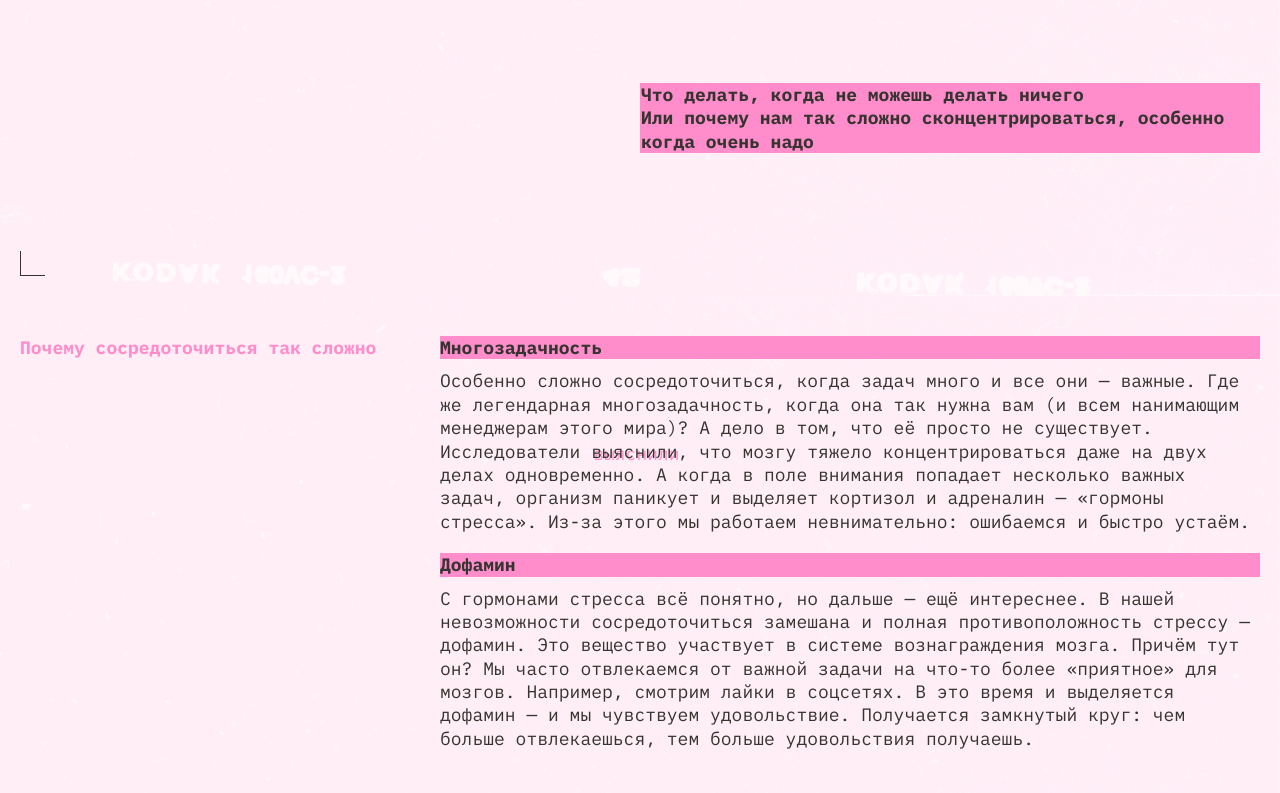
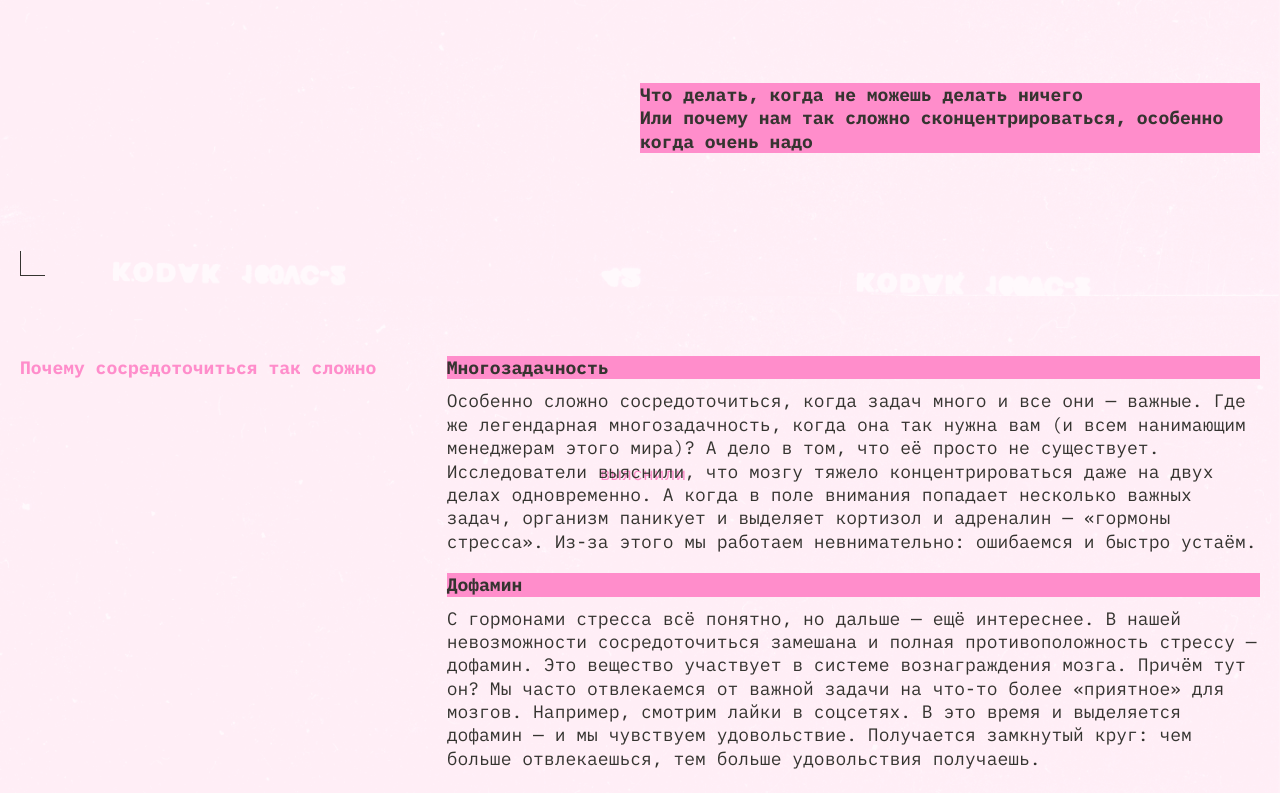
Before and after one commit to Arkuk/slozhno-sosredotochitsya-fd, a website: page index.html in a window 1280 px wide. Shown: the part 504-1297 px from the top of the page. Drawn offline with Linux system fonts and the light colour scheme.

Commit message:
исправление адаптива

```diff
--- a/styles/style.css
+++ b/styles/style.css
@@ -17,7 +17,7 @@
   display: grid;
   grid-template-rows: 1fr min-content 1fr;
   padding: var(--main-padding);
-  margin-block-end: var(--main-margin);
+  margin-block-end: 40px;
 }
 
 .decorated-zone {
@@ -79,6 +79,8 @@
 .header__theme-menu-list {
   display: flex;
   flex-direction: column;
+  justify-content: center;
+  align-items: end;
   gap: 10px;
 }
 
@@ -91,7 +93,6 @@
   font-size: inherit;
   padding: 0 13px;
   border: 1px solid transparent;
-  line-height: 25px;
 }
 
 .header__theme-menu-button:hover {
@@ -140,24 +141,20 @@
   justify-self: end;
   inline-size: 100%;
   align-self: center;
-  padding-inline-start: 1px;
-  padding-inline-end: 1px;
   text-align: left;
 }
 
 .main {
   padding-inline-start: var(--main-padding);
   padding-inline-end: var(--main-padding);
-  margin-block-end: var(--main-margin);
+  margin-block-end: 40px;
+  display: grid;
+  gap: 50px;
 }
 
 .main__section {
   display: grid;
   gap: 20px;
-}
-
-.main__section:not(:last-child) {
-  margin-block-end: 49px;
 }
 
 .section__title {
@@ -222,9 +219,12 @@
 }
 
 @media (width >= 768px) {
-
   :root {
     --main-padding: 20px;
+  }
+
+  .header {
+    margin-block-end: 60px;
   }
 
   .header__description {
@@ -239,16 +239,13 @@
     margin-inline-start: calc(var(--main-padding) * -1);
   }
 
+  .main {
+    gap: 80px;
+    margin-block-end: 60px;
+  }
+
   .odd {
-    grid-template-columns: repeat(3, 1fr);
-
-    .section__title {
-      grid-column: 1;
-    }
-
-    .section__list {
-      grid-column: 2/-1;
-    }
+    grid-template-columns: 1fr 2fr;
   }
 
   .even {
@@ -298,7 +295,6 @@
 }
 
 @media (width >= 1024px) {
-
   .header__theme-menu {
     justify-self: center;
     align-self: start;
@@ -309,7 +305,6 @@
   }
 
   .even {
-
     .section__title {
       grid-column: 1 / 2;
       grid-row: 1;
--- a/styles/variables.css
+++ b/styles/variables.css
@@ -3,7 +3,7 @@
   --main-font: "IBM Plex Mono";
   --main-font-size: 18px;
   --main-padding: 10px;
-  --main-margin: 40px;
+
   --title-color: #db00ff;
   --text-color: #f1b2ce;
   --bg-image: url(../images/cover-image-dark.png);
```
Also changed, not shown: index.html (+1 -2 lines).
